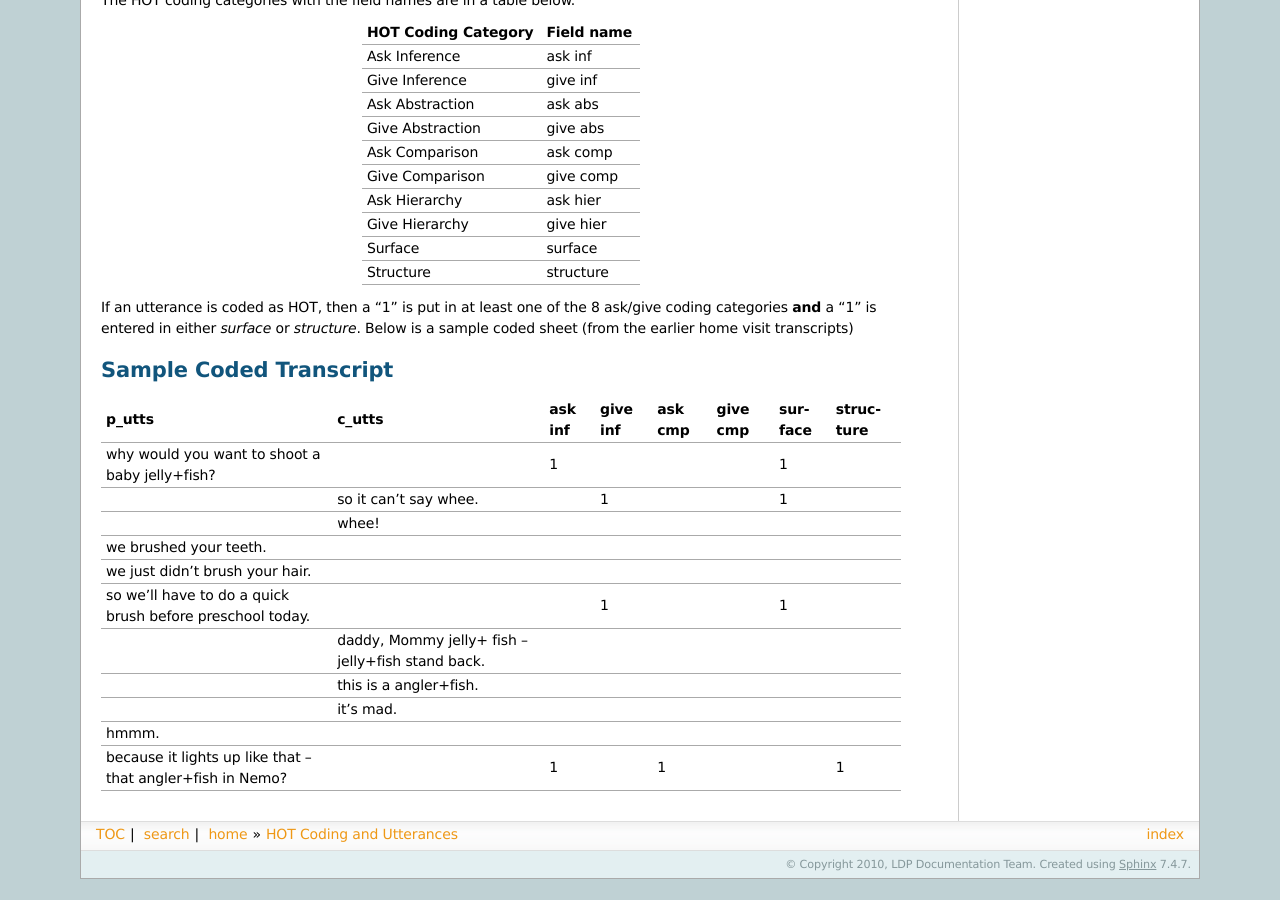
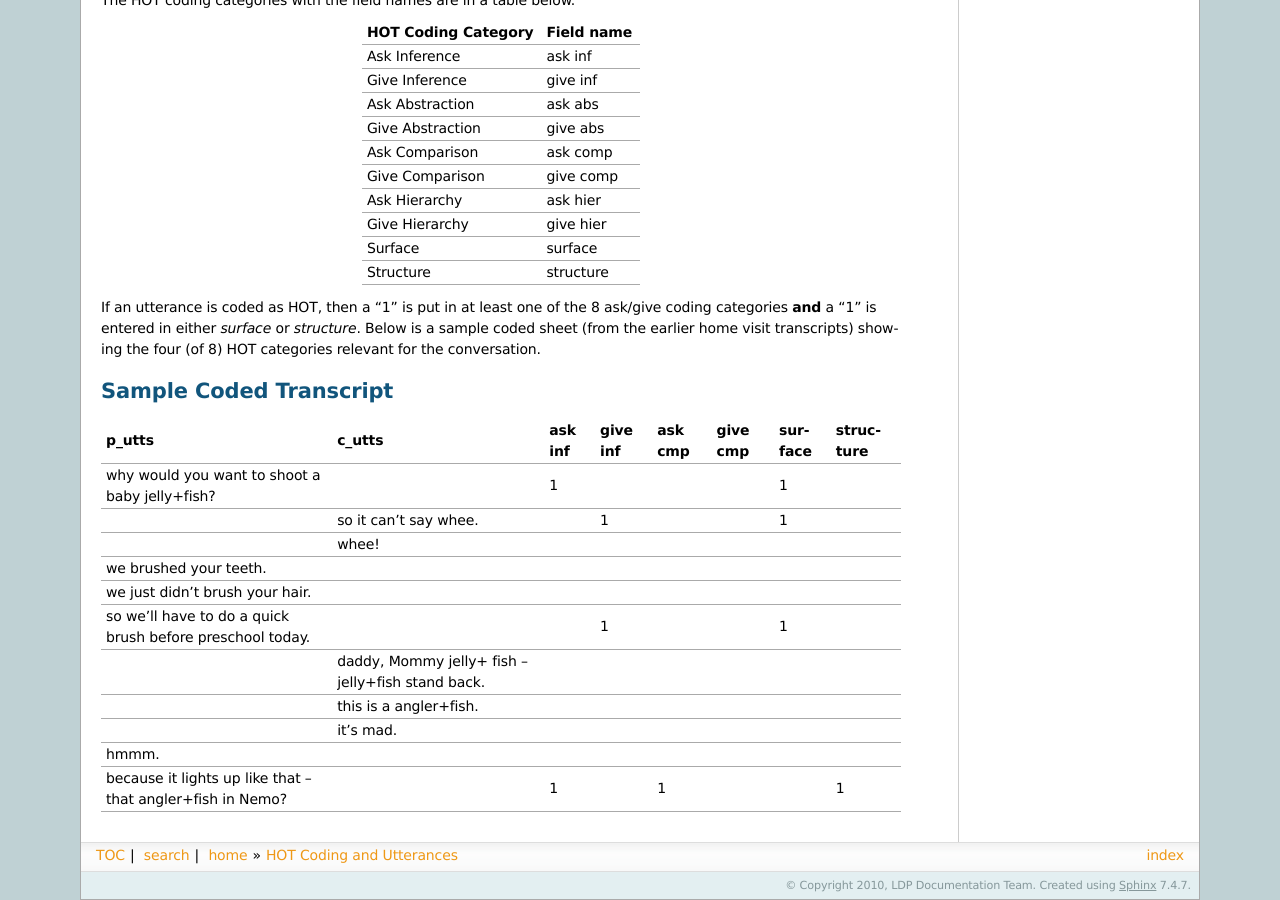
Before and after one commit to ldp-uchicago/docs, a Sphinx documentation site: the page built from sphinx/guides/HOT-and-Domain-Coding/HOT-sect1.rst, in a window 1280 px wide and 900 px high, scrolled down 1007 px. Built offline with Sphinx 7.4.7, drawn with Linux system fonts in a browser that asks for light colours; formulas are drawn with MathJax 3; before the commit the page ends 1886 px from its top, so only the background shows below that.

Commit message:
Update HOT-sect1.rst

```diff
--- a/sphinx/guides/HOT-and-Domain-Coding/HOT-sect1.rst
+++ b/sphinx/guides/HOT-and-Domain-Coding/HOT-sect1.rst
@@ -62,7 +62,7 @@ The HOT coding categories with the field names are in a table below.
 |Structure             |structure        |
 +----------------------+-----------------+
 
-If an utterance is coded as HOT, then a "1" is put in at least one of the 8 ask/give coding categories **and** a "1" is entered in either *surface* or *structure*.  Below is a sample coded sheet (from the earlier home visit transcripts)
+If an utterance is coded as HOT, then a "1" is put in at least one of the 8 ask/give coding categories **and** a "1" is entered in either *surface* or *structure*.  Below is a sample coded sheet (from the earlier home visit transcripts) showing the four (of 8) HOT categories relevant for the conversation.
 
 Sample Coded Transcript
 =======================
```
